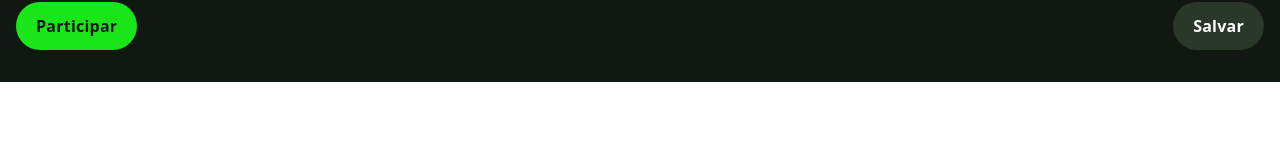
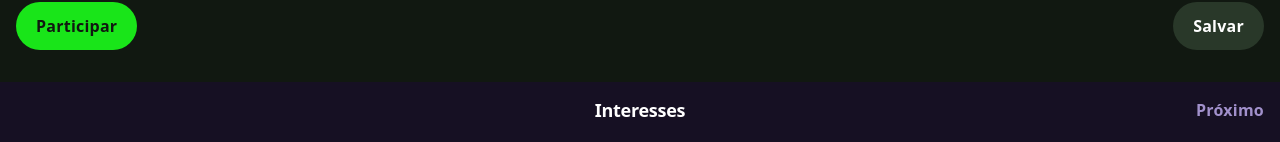
Before and after one commit to AndreFGard/refactored-goggles, a React (Vite) app: page / in a window 1280 px wide. Shown: the part 810-952 px from the top of the page. Before the commit the page ends 892 px from the top, so only its background shows below. Built offline with nearby package versions, Linux system fonts and the light colour scheme.

Commit message:
concat tagview and eveentview

```diff
--- a/src/App.tsx
+++ b/src/App.tsx
@@ -1,7 +1,10 @@
 import { TagAddition } from './pages/tag-addition.tsx'
 import {EventViewPage} from './pages/EventView.tsx'
 function App() {
-  return <EventViewPage />
+  return <>
+  <EventViewPage />
+  <TagAddition/>
+  </>
 }
 
 export default App
```
